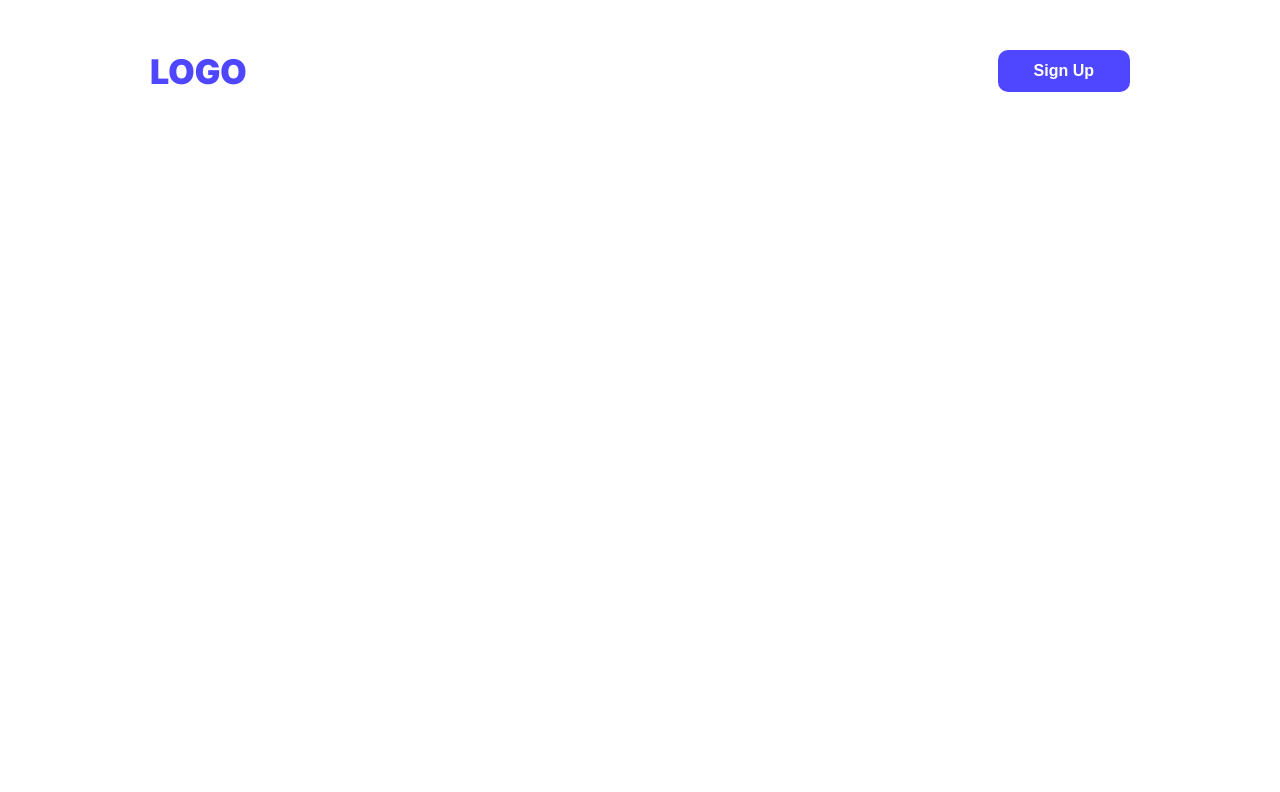
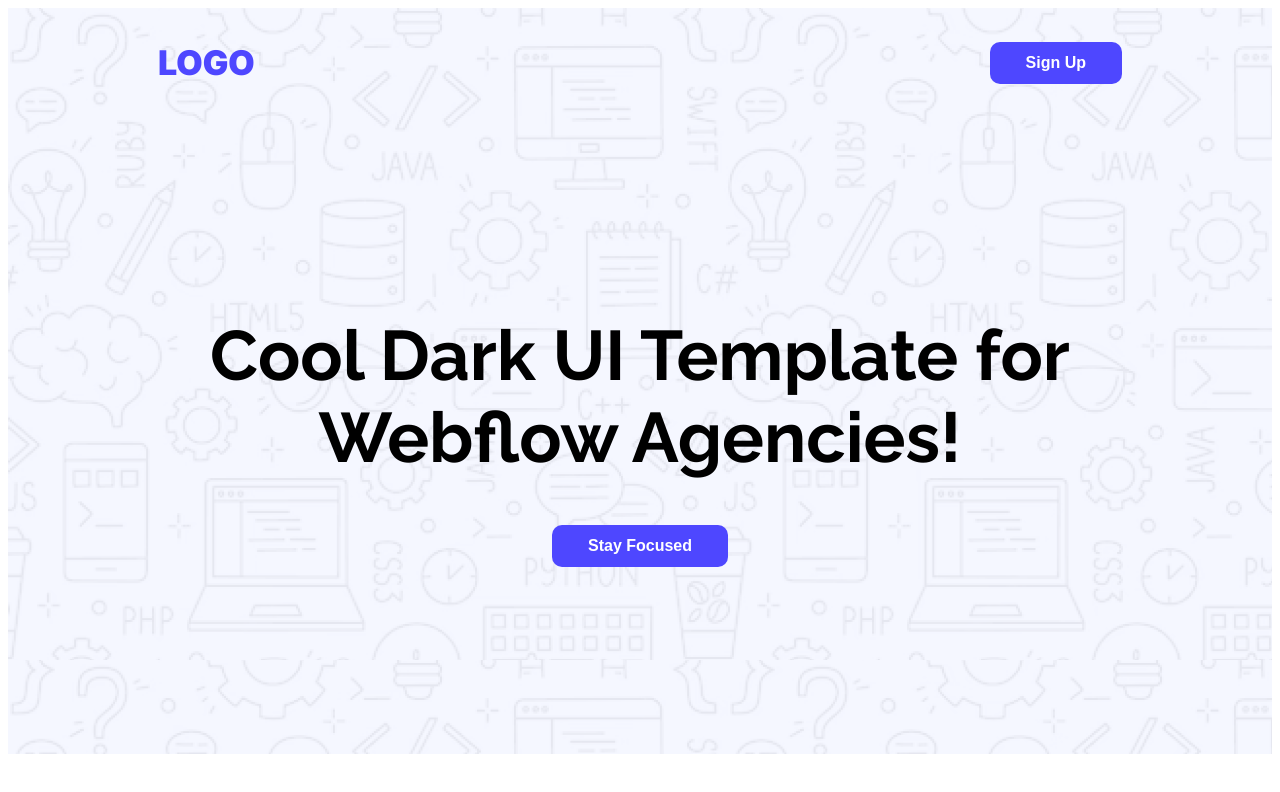
Before and after one commit to mdjakariasheikhmahi/Website-Template, a plain HTML site: page index.html in a window 1280 px wide. Drawn offline with Linux system fonts and the light colour scheme.

Commit message:
added a hero section

```diff
--- a/index.html
+++ b/index.html
@@ -10,16 +10,24 @@
     <link rel="stylesheet" href="style.css">
 
 </head>
-<body class="raleway-normal">
+<body class="raleway-normal body-width">
     <header>
         <nav>
             <h3 class="inter-normal nav-title"> LOGO</h3>
             <ul>
-                <li><a href="#"><button class="btm-main">Sign Up</button></a></li>
+                <li><a href="https://github.com/mdjakariasheikhmahi" target="_blank"><button class="btm-main">Sign Up</button></a></li>
             </ul>
+        </nav>
 
-
-        </nav>
+        <div class="banner">
+            <div class="banner-title">
+                <h1 class="banner-sub-title">Cool Dark UI Template for <br>Webflow Agencies!</h1>
+                <!-- <h1 class="banner-sub-title">Webflow Agencies!</h1> -->
+            </div>
+            <div class="banner-btn">
+                <a href="https://github.com/mdjakariasheikhmahi" target="_blank"><button class="btm-main">Stay Focused</button></a>
+            </div>
+        </div>
     </header>
     <main>
 
--- a/style.css
+++ b/style.css
@@ -1,7 +1,13 @@
 *{
   padding: 0;
-  margin: 0;
+  margin: 50;
 }
+
+ /* ---- body ---- */
+ .body-width
+ {
+  /* width: 96%; */
+ }
 
 /* Font */
 .raleway-normal{
@@ -32,12 +38,17 @@
 
 /*  ----- header -----  */
 
+      header{
+        background-image: url('icon/Hero-bg.png');
+        width: 100%;
+      }
+
     /* nav style */
     nav{
       display: flex;
       align-items: center;
       justify-content: space-between;
-      margin: 50px 150px;
+      margin: 0px 150px;
     }
 
     .nav-title{
@@ -49,3 +60,19 @@
     nav ul li{
       list-style: none;
     }
+
+/* ----- Banner ----- */
+    .banner{
+      text-align: center;
+      text-align: center;
+      padding: 150px;
+      margin: 0;
+    }
+
+    .banner-btn{
+      margin: 37px;
+    }
+
+    .banner-title{
+      font-size: 35px;
+    }
```
